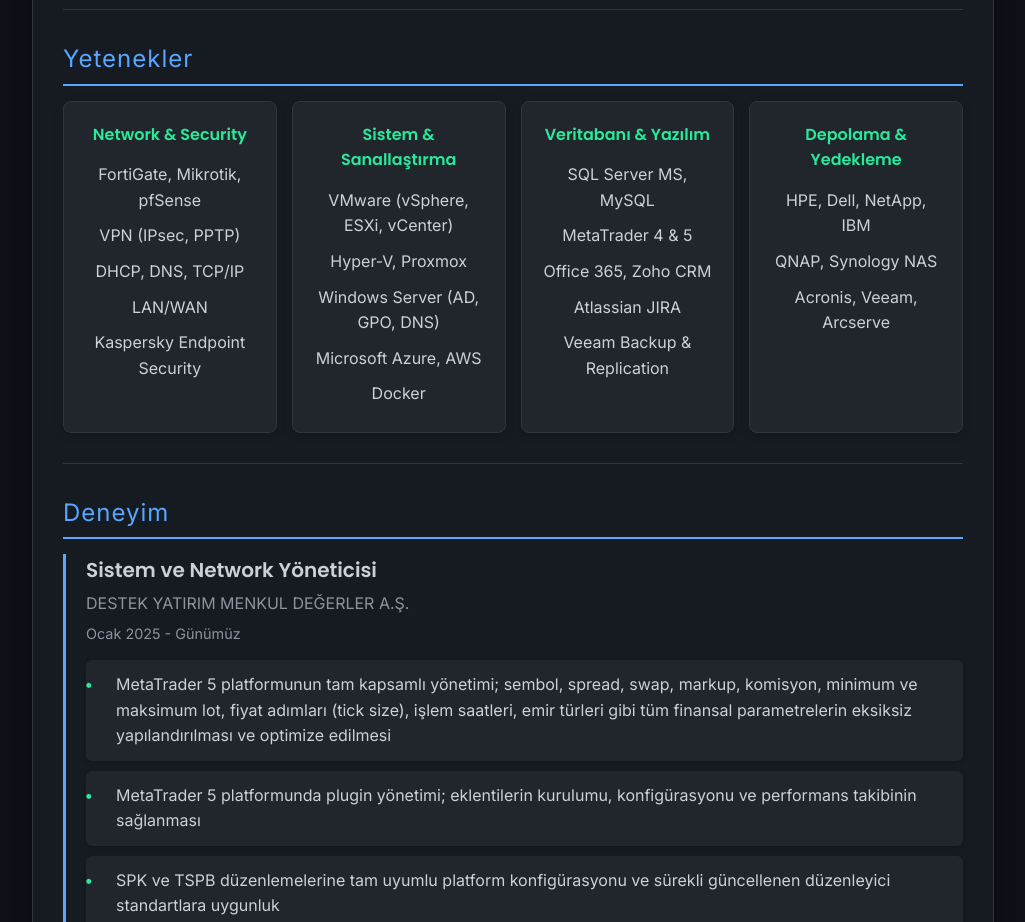
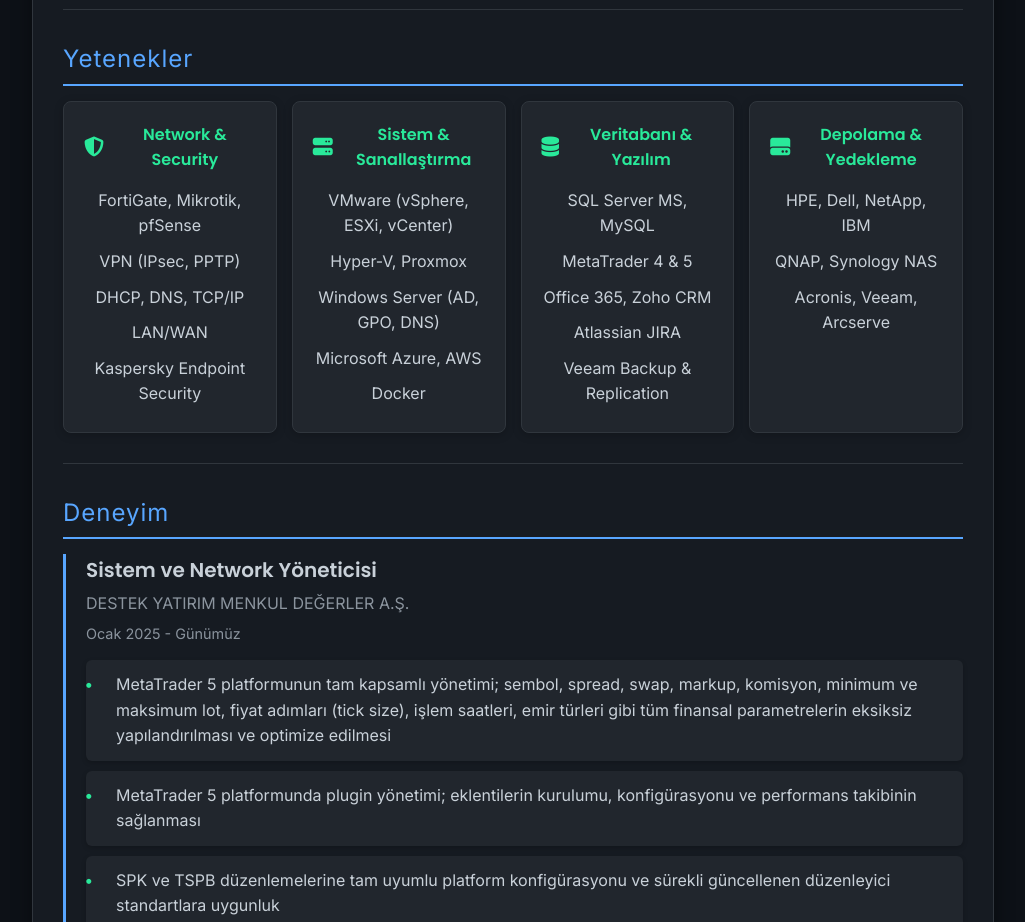
Before and after one commit to coskunparlar/coskunparlar.github.io, a plain HTML site: page index.html in a window 1280 px wide. Shown: the part 1240-2162 px from the top of the page, without its empty margins (127-1152 px from the left). Drawn offline with Linux system fonts and the light colour scheme; a small style sheet from the web is missing.

Commit message:
Update index.html

```diff
--- a/index.html
+++ b/index.html
@@ -565,11 +565,30 @@
 
         <hr />
 
+<head>
+    <link rel="stylesheet" href="https://cdnjs.cloudflare.com/ajax/libs/font-awesome/6.4.0/css/all.min.css" integrity="sha512-iecdLpA+o/vI0FpC8a+4/uLp6rXn5i5S4X3A6Vz9XfL6f2vA3f6b+9c8k1F5c3oO3yA3z4v4k5lA6V7a6uQ5" crossorigin="anonymous" referrerpolicy="no-referrer" />
+    <style>
+        /* CSS kodlarınız */
+        .skill-category h4 {
+            /* Simge ve metin için flexbox kullan */
+            display: flex;
+            align-items: center;
+            justify-content: center;
+            gap: 10px; /* Simge ve metin arası boşluk */
+        }
+        .skill-category h4 i {
+            color: var(--secondary-color);
+            font-size: 1.25rem;
+            transition: color 0.3s;
+        }
+    </style>
+</head>
+<body>
     <div class="animated-section">
         <div class="section-title">Yetenekler</div>
         <div class="skills-grid">
             <div class="skill-category">
-                    <h4>Network & Security</h4>
+                <h4><i class="fas fa-shield-alt"></i> Network & Security</h4>
                 <ul>
                     <li data-tooltip="FortiGate, Mikrotik ve pfSense üzerinde güvenlik duvarı ve VPN yönetimi">FortiGate, Mikrotik, pfSense</li>
                     <li data-tooltip="IPsec ve PPTP protokolleri ile site-to-site ve client-to-site VPN yapılandırmaları">VPN (IPsec, PPTP)</li>
@@ -579,7 +598,7 @@
                 </ul>
             </div>
             <div class="skill-category">
-                    <h4>Sistem & Sanallaştırma</h4>
+                <h4><i class="fas fa-server"></i> Sistem & Sanallaştırma</h4>
                 <ul>
                     <li data-tooltip="vSphere, ESXi ve vCenter platformlarında sanal altyapı kurulumu ve yönetimi">VMware (vSphere, ESXi, vCenter)</li>
                     <li data-tooltip="Hyper-V ve Proxmox sanallaştırma ortamlarının kurulumu ve bakımı">Hyper-V, Proxmox</li>
@@ -589,7 +608,7 @@
                 </ul>
             </div>
             <div class="skill-category">
-                    <h4>Veritabanı & Yazılım</h4>
+                <h4><i class="fas fa-database"></i> Veritabanı & Yazılım</h4>
                 <ul>
                     <li data-tooltip="MS SQL Server ve MySQL veritabanı kurulumu, yönetimi ve optimizasyonu">SQL Server MS, MySQL</li>
                     <li data-tooltip="Finansal işlem platformları MetaTrader 4 & 5'in kurulumu, konfigürasyonu ve performansı">MetaTrader 4 & 5</li>
@@ -599,7 +618,7 @@
                 </ul>
             </div>
             <div class="skill-category">
-                    <h4>Depolama & Yedekleme</h4>
+                <h4><i class="fas fa-hdd"></i> Depolama & Yedekleme</h4>
                 <ul>
                     <li data-tooltip="HPE, Dell, NetApp ve IBM gibi kurumsal depolama sistemlerinin yönetimi">HPE, Dell, NetApp, IBM</li>
                     <li data-tooltip="NAS (Network Attached Storage) cihazları QNAP ve Synology'nin kurulum ve yönetimi">QNAP, Synology NAS</li>
@@ -608,6 +627,8 @@
             </div>
         </div>
     </div>
+
+    </body>
 
         <hr />
 
```
Lines whose indentation alone changed are shown as unchanged.
